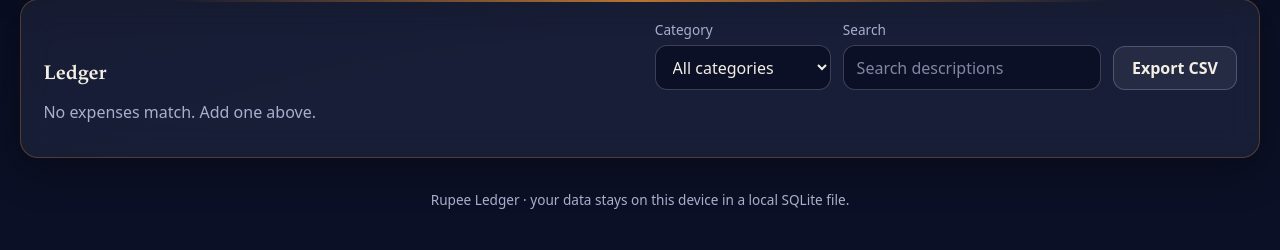
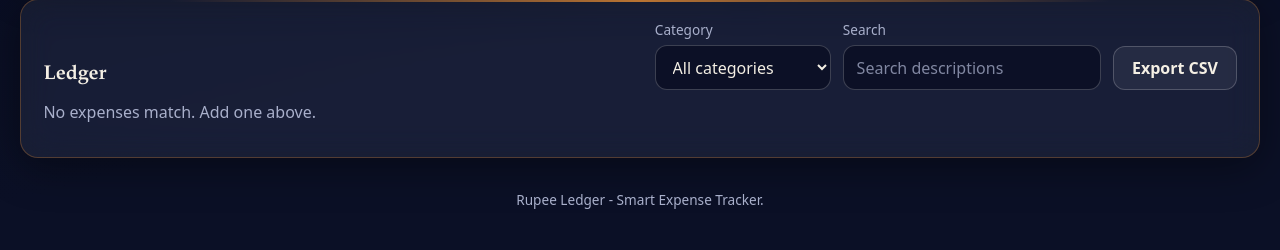
Before and after one commit to Ayush5766/rupee-ledger, a Flask app: page / in a window 1280 px wide. Shown: the part 1223-1473 px from the top of the page. Run offline with Flask 3, Linux system fonts and the light colour scheme; data that the repository does not hold is empty.

Commit message:
Update footer text in index.html

```diff
--- a/templates/index.html
+++ b/templates/index.html
@@ -203,7 +203,7 @@
     </div>
   </main>
 
-  <footer class="site-foot">Rupee Ledger &middot; your data stays on this device in a local SQLite file.</footer>
+  <footer class="site-foot">Rupee Ledger - Smart Expense Tracker.</footer>
 
   <dialog id="edit-dialog" aria-labelledby="edit-title">
     <form id="edit-form" class="form-grid" novalidate>
```
